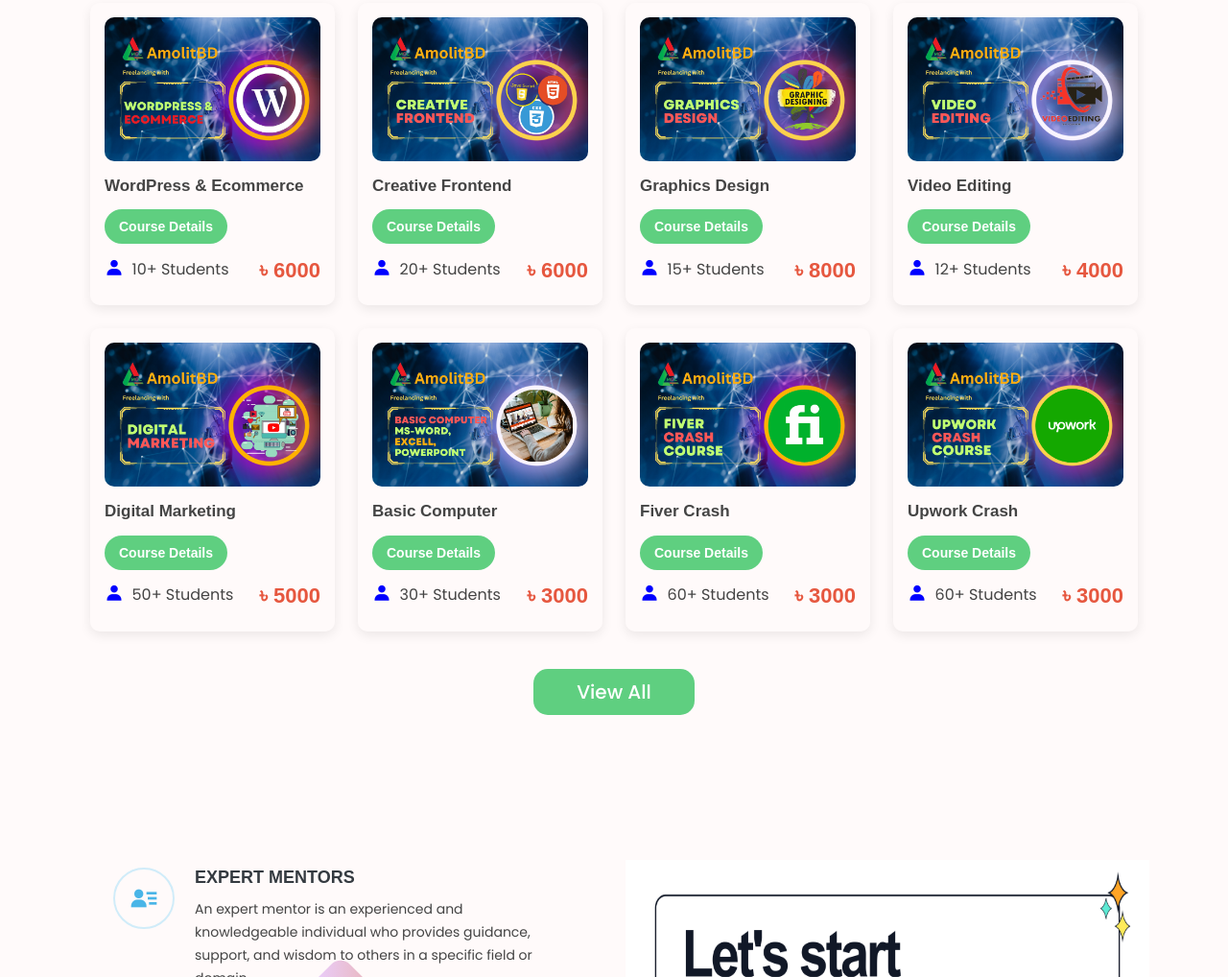
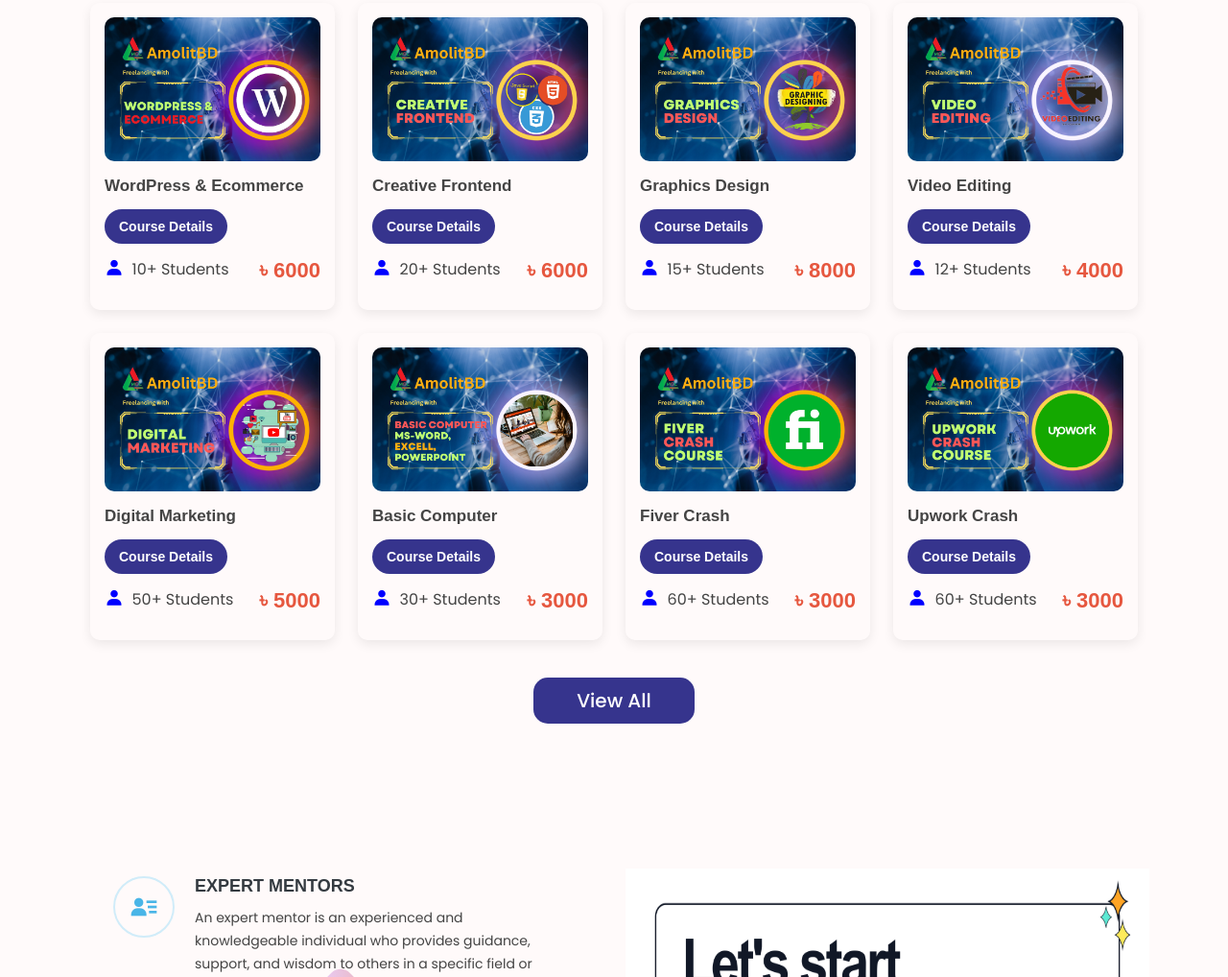
Before and after one commit to Faruqdigital/Amol-IT, a plain HTML site: page index.html in a window 1280 px wide. Shown: the part 2915-3933 px from the top of the page at 96% size. Drawn offline with nearby package versions, Linux system fonts and the light colour scheme; a web font is replaced by a local one.

Commit message:
Add files via upload

```diff
--- a/assets/css/style.css
+++ b/assets/css/style.css
@@ -707,6 +707,7 @@
   border-radius: 10px;
   padding: 15px;
   box-shadow: rgba(0, 0, 0, 0.08) 0px 4px 12px;
+  height: 320px;
 }
 
 .courses .course-item img {
@@ -723,7 +724,7 @@
 }
 
 .courses .course-content h3 a {
-  background-color: #5fcf80;
+  background-color:#36348d;
   color: white;
   transition: 0.3s;
   border-radius: 20px;
@@ -754,7 +755,7 @@
 }
 
 .courses .course-btn a {
-  background-color: #5fcf80;
+  background-color: #36348d;
   color: white;
   transition: 0.3s;
   border-radius: 15px;
```
